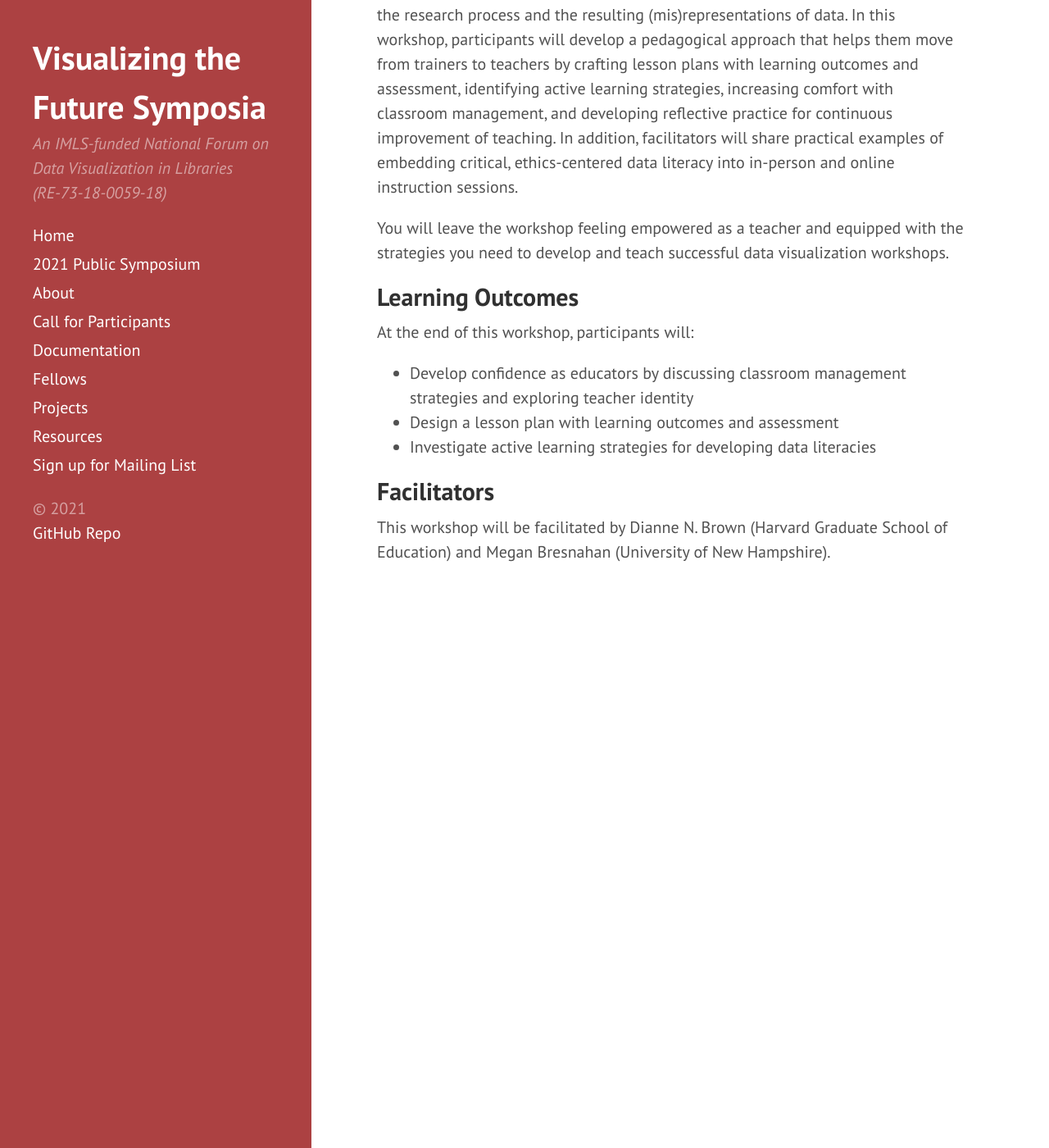
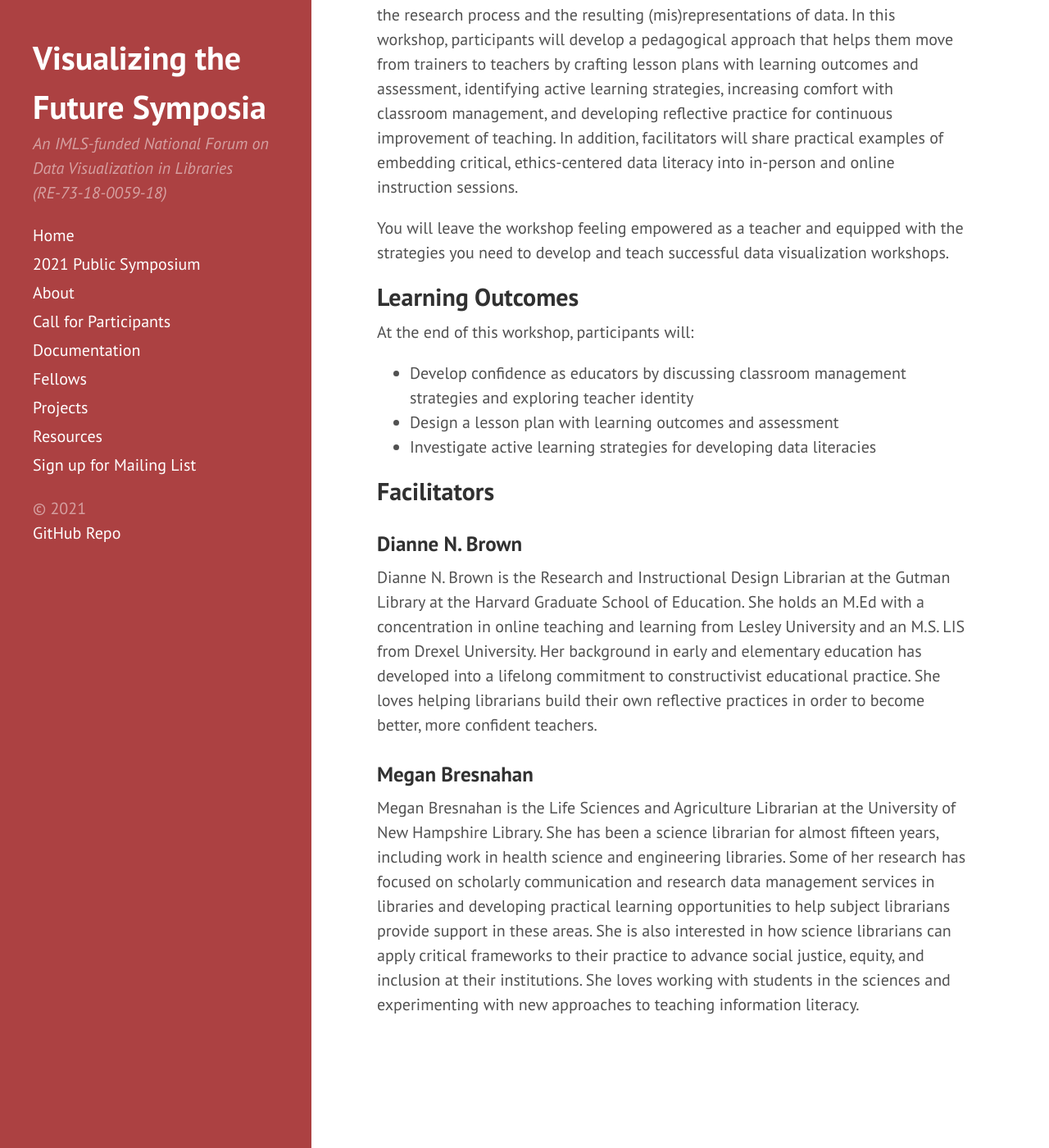
Before and after one commit to visualizingthefuture/visualizingthefuture.github.io, a Jekyll site: the page built from _symposium/workshop.md, in a window 1280 px wide and 1400 px high, scrolled down 605 px. Shown: the whole window at 82% size. Built offline with Jekyll 4.4.1, drawn with Linux system fonts in a browser that asks for light colours.

Commit message:
updating bios

```diff
--- a/_symposium/workshop.md
+++ b/_symposium/workshop.md
@@ -25,4 +25,10 @@ At the end of this workshop, participants will:
 
 ## Facilitators
 
-This workshop will be facilitated by Dianne N. Brown (Harvard Graduate School of Education) and Megan Bresnahan (University of New Hampshire).
+### Dianne N. Brown
+
+Dianne N. Brown is the Research and Instructional Design Librarian at the Gutman Library at the Harvard Graduate School of Education. She holds an M.Ed with a concentration in online teaching and learning from Lesley University and an M.S. LIS from Drexel University. Her background in early and elementary education has developed into a lifelong commitment to constructivist educational practice. She loves helping librarians build their own reflective practices in order to become better, more confident teachers.
+
+### Megan Bresnahan
+
+Megan Bresnahan is the Life Sciences and Agriculture Librarian at the University of New Hampshire Library. She has been a science librarian for almost fifteen years, including work in health science and engineering libraries. Some of her research has focused on scholarly communication and research data management services in libraries and developing practical learning opportunities to help subject librarians provide support in these areas. She is also interested in how science librarians can apply critical frameworks to their practice to advance social justice, equity, and inclusion at their institutions. She loves working with students in the sciences and experimenting with new approaches to teaching information literacy.
```
